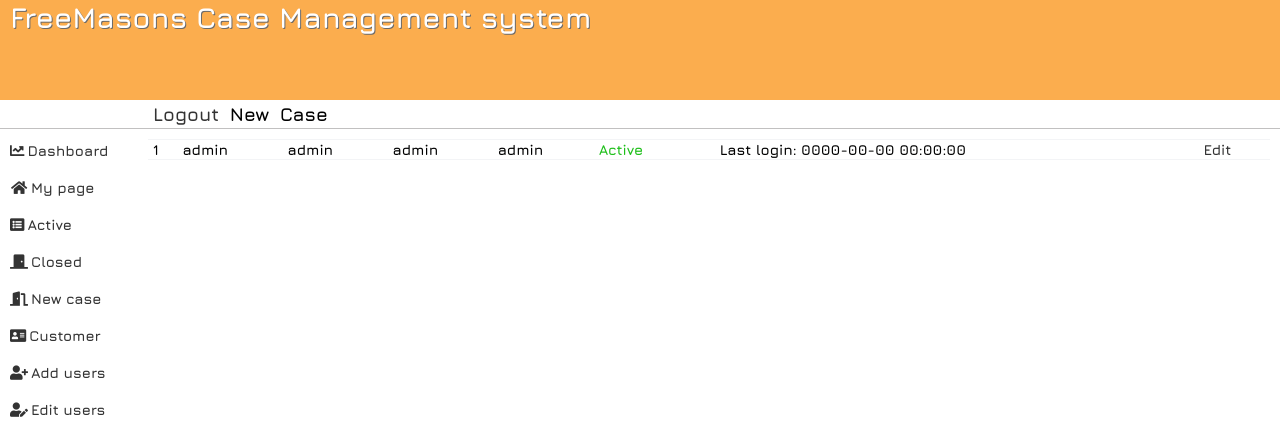
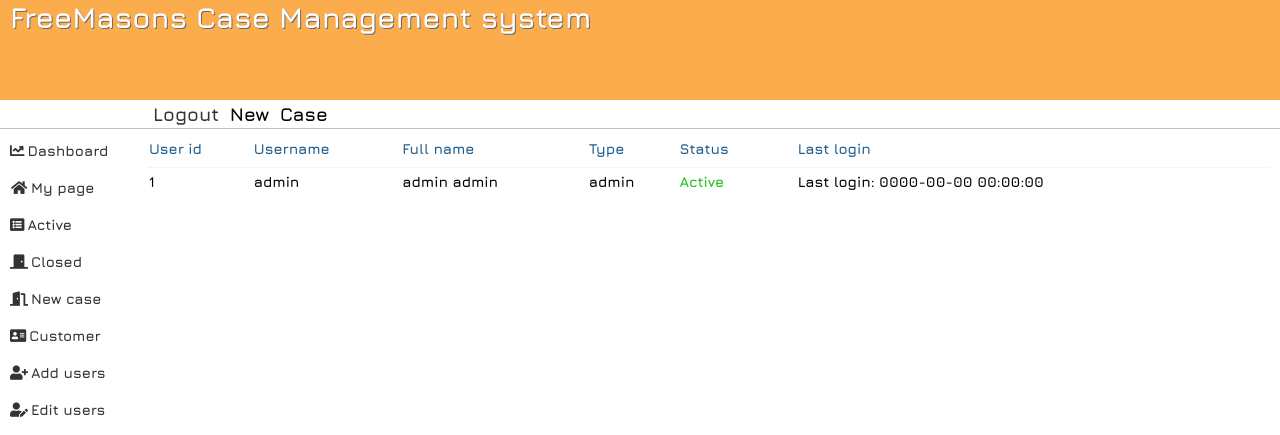
Before and after one commit to mala14/fmcm, a PHP site: page /list_users.php in a window 1280 px wide. Shown: the top 435 px of the page. Run offline with PHP 8.4, Linux system fonts and the light colour scheme; a user stored in the database is signed in; data comes from the database, SQL or seed files in the repository; data that the repository does not hold is empty; some libraries are stand-ins or nearby versions.

Commit message:
Design changes

```diff
--- a/css/admin.css
+++ b/css/admin.css
@@ -46,7 +46,6 @@
 }
 
 .editUserField select {
-		/* width: 266px; */
 		height: 27px;
 		border: none;
 }
@@ -56,12 +55,6 @@
 		height: 27px;
 		width: 100%;
 		border: none;
-}
-
-.admEditUser {
-		float: left;
-		display: block;
-		width: 100%;
 }
 
 #addUtbl {
@@ -75,10 +68,6 @@
 
 #admLnk a{
 		color: #E7E3B2;
-}
-
-.td-users {
-		color: inherit;
 }
 
 @media screen and (max-width: 31.25em) {
@@ -143,7 +132,6 @@
 		background-color: #e9ecef;
 		border-right: 1px solid #ccc;
 		padding: 5px;
-
 }
 
 .passWdTbl input[type="password"] {
@@ -167,9 +155,6 @@
 /*
 * Edit link on user admin page
 */
-/* .uedit {
-		float: right;
-} */
 
 #status{
 		float: right;
--- a/css/todo.css
+++ b/css/todo.css
@@ -33,12 +33,6 @@ td a {
     background-color: #fff;
 }
 
-.contactTbl {
-    width: 80%;
-    padding: 10px;
-		background-color: #fff;
-}
-
 .tableCase {
 		width: 100%;
     border-collapse: collapse;
@@ -65,6 +59,9 @@ td a {
     th:nth-child(5) {
         display:none;
     }
+    th:nth-child(6) {
+        display:none;
+    }
     .thead:nth-child(1) {
         display: none;
     }
@@ -75,6 +72,9 @@ td a {
         display:none;
     }
     .tbodyTd:nth-child(5) {
+        display:none;
+    }
+    .tbodyTd:nth-child(6) {
         display:none;
     }
     .caseContactInfo {
--- a/list_users.php
+++ b/list_users.php
@@ -11,9 +11,19 @@
 <?php include ("view/sidebar.php"); ?>
 
 <div class="caseTbl">
-    <div class="admEditUser">
+    <table class="tableCase">
+        <thead>
+            <tr>
+                <th class="thCategories paddingBottom"><?= $userId ?></th>
+                <th class="thCategories paddingBottom"><?= $username ?></th>
+                <th class="thCategories paddingBottom"><?= $fullname ?></th>
+                <th class="thCategories paddingBottom"><?= $type ?></th>
+                <th class="thCategories paddingBottom"><?= $status ?></th>
+                <th class="thCategories paddingBottom"><?= $lastLogin ?></th>
+            </tr>
+        </thead>
         <?= $admin->editUsers() ?>
-    </div>
+    </table>
 </div>
 
 <?php include ("view/footer.php"); ?>
--- a/src/Admin.php
+++ b/src/Admin.php
@@ -125,18 +125,16 @@ class Admin
 							$status = "<div class='inactive'>{$GLOBALS['userDisabled']}</div>";
 					}
 					$html .= "
-								<table class='tableCase tableUser'>
+								<tbody>
 										<tr class='case-row' data-href='users_edit.php?id={$row['id_user']}'>
-												<td class='td-users pad-left-right' title='Id {$row['id_user']}'>{$row['id_user']}</td>
-												<td class='td-users pad-left-right' title='{$row['uname']}'>{$row['uname']}</td>
-												<td class='td-users pad-left-right' title='{$row['fname']}'>{$row['fname']}</td>
-												<td class='td-users pad-left-right' title='{$row['lname']}'>{$row['lname']}</td>
-												<td class='td-users pad-left-right' title='{$row['type']}'>{$row['type']}</td>
-												<td class='td-users'> {$status} </td>
-												<td class='td-users idlast pad-left-right' title='{$row['lastlogin']}'>{$GLOBALS['lastLogin']}: {$row['lastlogin']}</td>
-												<td class='td-users idedit pad-left-right' title='Edit'><a class='uedit' href='users_edit.php?id={$row['id_user']}'>{$GLOBALS['userEdit']}</a></td>
+												<td class='tbodyTd' title='Id {$row['id_user']}'>{$row['id_user']}</td>
+												<td class='tbodyTd' title='{$row['uname']}'>{$row['uname']}</td>
+												<td class='tbodyTd' title='{$GLOBALS['contacts']}'>{$row['fname']} {$row['lname']}</td>
+												<td class='tbodyTd' title='{$row['type']}'>{$row['type']}</td>
+												<td class='tbodyTd'> {$status} </td>
+												<td class='tbodyTd' title='{$row['lastlogin']}'>{$GLOBALS['lastLogin']}: {$row['lastlogin']}</td>
 										</tr>
-								</table>
+								</tbody>
 					";
 			}
 			$pdo = null;
--- a/src/Sitevars.php
+++ b/src/Sitevars.php
@@ -34,10 +34,12 @@ $assignedTo = "Assigned to";	          //  Assigned to title, at case listing
 $closed = "Closed";                     // Closed title, at closed case listing
 $closedBy = "Closed by";                // Closed by title, at closed case listing
 
-$contact = "Customer";                   // The case form Contact title & navbar new/contact
+$userId = "User id";                    // The id of user in db
+$contact = "Customer";                  // The case form Contact title & navbar new/contact
 $name = "Name";                         // The case form Name title
 $userTitle = "Title";                   // The case form Title title
 $phone = "Phone";                       // The case form Phone title
+$phoneNum = "Phone number";             // The customer list phone number column title
 $email = "Email";                       // The case form Email title
 $office = "Office";                     // The case form Office title
 $address = "Address";                   // The case form Address title
@@ -75,8 +77,8 @@ $dashboard = "Dashboard";               // The dashboard title
 $addUsers = "Add users";                // Add users button
 $editUsers = "Edit users";              // Edit users button
 $username = "Username";                 // The add user Username title
-$surname = "Surname";                   // The add user Surname title
-$type = "Type";                         // The type of user title
+$surname = "Lastname";                  // The add user Surname title
+$type = "Type";                         // The type of user permission
 $usrType = "User";                      // The user value in dropdown select type
 $adminType = "Admin";                   // The admin value in the drop down select type
 $userEdit = "Edit";                     // The edit user link
@@ -93,7 +95,7 @@ $setPassWordHolder = "Password";        // The update password placeholder
 $confPassWordHolder = "Confirm password";// The confirm password placeholder
 $lastLogin = "Last login";              // The last login title at list users
 $jobTitle = "Job title";                // The add contact job title
-
+$fullname = "Full name";                // First and last name
 
 /**
 * The error message variables
--- a/src/User.php
+++ b/src/User.php
@@ -74,16 +74,15 @@ class User Extends Todo
 			$stmt->execute();
 			foreach($stmt as $row){
 					$html .= "
-              <table class='tableCase tableUser'>
+              <tbody>
                   <tr class='case-row' data-href='contact_edit.php?id={$row['id_contact']}'>
-                      <td class='td-users pad-left-right' title='{$row['con_fname']}'>{$row['con_fname']}</td>
-                      <td class='td-users pad-left-right' title='{$row['con_lname']}'>{$row['con_lname']}</td>
-                      <td class='td-users pad-left-right' title='{$row['con_email']}'>{$row['con_email']}</td>
-                      <td class='td-users pad-left-right' title='{$row['con_jtitle']}'>{$row['con_jtitle']}</td>
-                      <td class='td-users pad-left-right' title='{$row['con_phone']}'>{$row['con_phone']}</td>
-                      <td class='td-users pad-left-right' title='Edit'><a href='contact_edit.php?id={$row['id_contact']}'>{$GLOBALS['userEdit']}</a></td>
+                      <td class='tbodyTd' title='{$GLOBALS['userId']}'>{$row['id_contact']}</td>
+                      <td class='tbodyTd' title='{$GLOBALS['contacts']}'>{$row['con_fname']} {$row['con_lname']}</td>
+                      <td class='tbodyTd' title='{$row['con_email']}'>{$row['con_email']}</td>
+                      <td class='tbodyTd' title='{$row['con_jtitle']}'>{$row['con_jtitle']}</td>
+                      <td class='tbodyTd' title='{$row['con_phone']}'>{$row['con_phone']}</td>
                   </tr>
-              </table>
+              </tbody>
 					";
 			}
 			$pdo = null;
```
Also changed, not shown: REVISION.md (+7 -0 lines), list_contacts.php (+12 -3 lines). Lines whose indentation alone changed are shown as unchanged.
